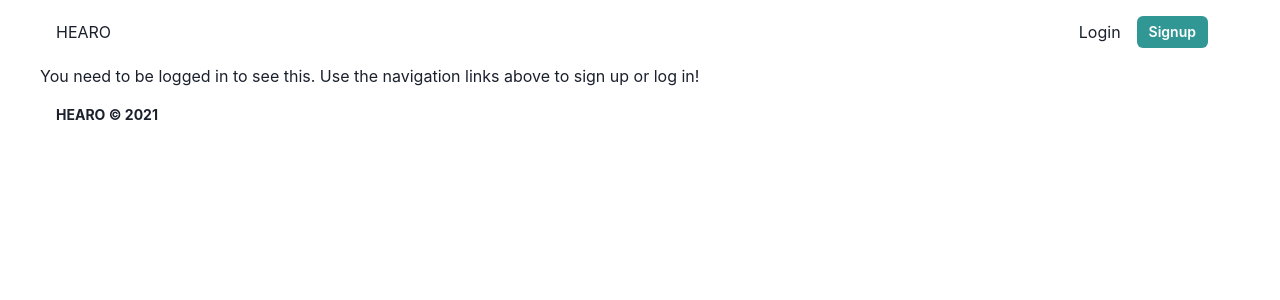
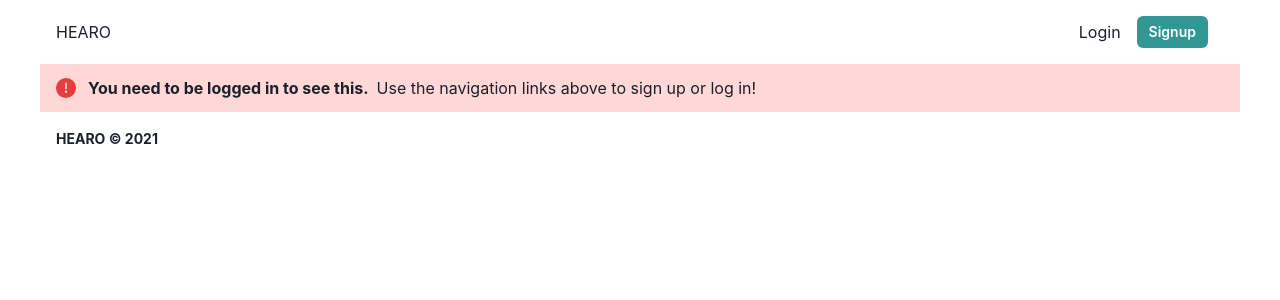
Before and after one commit to michellewatts20000/hearo, a React (Create React App) app in the folder client/: page /me in a window 1280 px wide. Shown: the top 300 px of the page. Built offline with nearby package versions, Linux system fonts and the light colour scheme; no server answers.

Commit message:
added a login alert

```diff
--- a/client/src/components/PlaceForm.js
+++ b/client/src/components/PlaceForm.js
@@ -9,6 +9,7 @@ import {
   Button,
   Textarea,
   Text,
+  Box,
 } from "@chakra-ui/react";
 import { ADD_PLACE } from "../utils/mutations";
 // import { QUERY_PLACES, QUERY_ME } from "../utils/queries";
@@ -58,6 +59,7 @@ const PlaceForm = () => {
   };
 
   return (
+    <Box>
       <form onSubmit={handleFormSubmit}>
         <Heading mb={10}>Rate a place based on how loud it was</Heading>
         <FormControl id="name" isRequired>
@@ -127,6 +129,7 @@ const PlaceForm = () => {
         </Button>
         {error && <Text>{error.message}</Text>}
       </form>
+    </Box>
   );
 };
 
--- a/client/src/pages/Profile.js
+++ b/client/src/pages/Profile.js
@@ -1,5 +1,11 @@
 import React from "react";
-import { Text } from "@chakra-ui/react";
+import {
+  Text,
+  Alert,
+  AlertIcon,
+  AlertTitle,
+  AlertDescription,
+} from "@chakra-ui/react";
 import { QUERY_USER, QUERY_ME } from "../utils/queries";
 import { Redirect, useParams } from "react-router-dom";
 import { useQuery } from "@apollo/client";
@@ -25,10 +31,13 @@ const Profile = () => {
 
   if (!user?.username) {
     return (
-      <Text>
-        You need to be logged in to see this. Use the navigation links above to
-        sign up or log in!
-      </Text>
+      <Alert status="error">
+        <AlertIcon />
+        <AlertTitle mr={2}>You need to be logged in to see this. </AlertTitle>
+        <AlertDescription>
+          Use the navigation links above to sign up or log in!
+        </AlertDescription>
+      </Alert>
     );
   }
 
@@ -38,7 +47,7 @@ const Profile = () => {
         Welcome {Auth.getProfile().data.username}, to your account.
       </Text>
 
-     <PlaceForm />
+      <PlaceForm />
     </>
   );
 };
```
Lines whose indentation alone changed are shown as unchanged.
